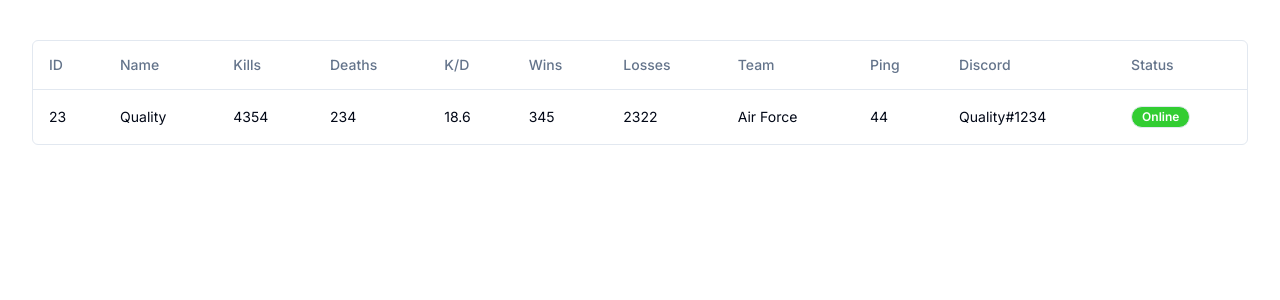
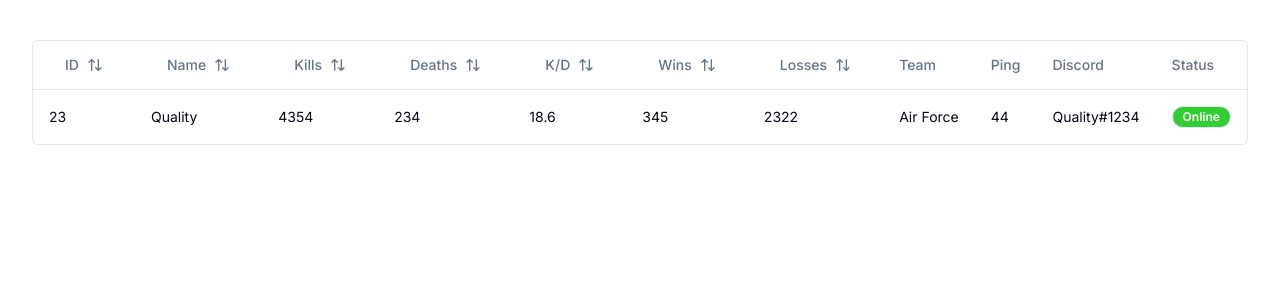
Before and after one commit to vtonu/my-grid-app, a Next.js app: page / in a window 1280 px wide. Shown: the top 300 px of the page. Built offline with nearby package versions, Linux system fonts and the light colour scheme.

Commit message:
Made it sortable.

```diff
--- a/app/payments/columns.tsx
+++ b/app/payments/columns.tsx
@@ -2,6 +2,8 @@
 
 import { ColumnDef } from '@tanstack/react-table';
 import { Badge } from '@/components/ui/badge';
+import { ArrowUpDown, MoreHorizontal } from 'lucide-react';
+import { Button } from '@/components/ui/button';
 
 // This type is used to define the shape of our data.
 // You can use a Zod schema here if you want.
@@ -23,35 +25,94 @@
 export const columns: ColumnDef<Payment>[] = [
   {
     accessorKey: 'id',
-    header: 'ID',
+    header: ({ column }) => {
+      return (
+        <Button
+          variant="ghost"
+          onClick={() => column.toggleSorting(column.getIsSorted() === 'asc')}>
+          ID
+          <ArrowUpDown className="ml-2 h-4 w-4" />
+        </Button>
+      );
+    },
   },
-  /* {
-    accessorKey: 'status',
-    header: 'ID',
-  }, */
   {
     accessorKey: 'name',
-    header: 'Name',
+    header: ({ column }) => {
+      return (
+        <Button
+          variant="ghost"
+          onClick={() => column.toggleSorting(column.getIsSorted() === 'asc')}>
+          Name
+          <ArrowUpDown className="ml-2 h-4 w-4" />
+        </Button>
+      );
+    },
   },
   {
     accessorKey: 'kills',
-    header: 'Kills',
+    header: ({ column }) => {
+      return (
+        <Button
+          variant="ghost"
+          onClick={() => column.toggleSorting(column.getIsSorted() === 'asc')}>
+          Kills
+          <ArrowUpDown className="ml-2 h-4 w-4" />
+        </Button>
+      );
+    },
   },
   {
     accessorKey: 'deaths',
-    header: 'Deaths',
+    header: ({ column }) => {
+      return (
+        <Button
+          variant="ghost"
+          onClick={() => column.toggleSorting(column.getIsSorted() === 'asc')}>
+          Deaths
+          <ArrowUpDown className="ml-2 h-4 w-4" />
+        </Button>
+      );
+    },
   },
   {
     accessorKey: 'kd',
-    header: 'K/D',
+    header: ({ column }) => {
+      return (
+        <Button
+          variant="ghost"
+          onClick={() => column.toggleSorting(column.getIsSorted() === 'asc')}>
+          K/D
+          <ArrowUpDown className="ml-2 h-4 w-4" />
+        </Button>
+      );
+    },
   },
   {
     accessorKey: 'wins',
-    header: 'Wins',
+    header: ({ column }) => {
+      return (
+        <Button
+          variant="ghost"
+          onClick={() => column.toggleSorting(column.getIsSorted() === 'asc')}>
+          Wins
+          <ArrowUpDown className="ml-2 h-4 w-4" />
+        </Button>
+      );
+    },
   },
   {
     accessorKey: 'losses',
-    header: 'Losses',
+    header: ({ column }) => {
+      return (
+        <Button
+          variant="ghost"
+          onClick={() => column.toggleSorting(column.getIsSorted() === 'asc')}>
+          Losses
+          <ArrowUpDown className="ml-2 h-4 w-4" />
+        </Button>
+      );
+    },
   },
   {
     accessorKey: 'teams',
--- a/app/payments/data-table.tsx
+++ b/app/payments/data-table.tsx
@@ -1,6 +1,14 @@
 'use client';
 
-import { ColumnDef, flexRender, getCoreRowModel, useReactTable } from '@tanstack/react-table';
+import * as React from 'react';
+import {
+  ColumnDef,
+  SortingState,
+  getSortedRowModel,
+  flexRender,
+  getCoreRowModel,
+  useReactTable,
+} from '@tanstack/react-table';
 
 import {
   Table,
@@ -17,10 +25,16 @@
 }
 
 export function DataTable<TData, TValue>({ columns, data }: DataTableProps<TData, TValue>) {
+  const [sorting, setSorting] = React.useState<SortingState>([]);
   const table = useReactTable({
     data,
     columns,
     getCoreRowModel: getCoreRowModel(),
+    onSortingChange: setSorting,
+    getSortedRowModel: getSortedRowModel(),
+    state: {
+      sorting,
+    },
   });
 
   return (
--- /dev/null
+++ b/components/ui/button.tsx
@@ -0,0 +1,56 @@
+import * as React from "react"
+import { Slot } from "@radix-ui/react-slot"
+import { cva, type VariantProps } from "class-variance-authority"
+
+import { cn } from "@/lib/utils"
+
+const buttonVariants = cva(
+  "inline-flex items-center justify-center whitespace-nowrap rounded-md text-sm font-medium ring-offset-background transition-colors focus-visible:outline-none focus-visible:ring-2 focus-visible:ring-ring focus-visible:ring-offset-2 disabled:pointer-events-none disabled:opacity-50",
+  {
+    variants: {
+      variant: {
+        default: "bg-primary text-primary-foreground hover:bg-primary/90",
+        destructive:
+          "bg-destructive text-destructive-foreground hover:bg-destructive/90",
+        outline:
+          "border border-input bg-background hover:bg-accent hover:text-accent-foreground",
+        secondary:
+          "bg-secondary text-secondary-foreground hover:bg-secondary/80",
+        ghost: "hover:bg-accent hover:text-accent-foreground",
+        link: "text-primary underline-offset-4 hover:underline",
+      },
+      size: {
+        default: "h-10 px-4 py-2",
+        sm: "h-9 rounded-md px-3",
+        lg: "h-11 rounded-md px-8",
+        icon: "h-10 w-10",
+      },
+    },
+    defaultVariants: {
+      variant: "default",
+      size: "default",
+    },
+  }
+)
+
+export interface ButtonProps
+  extends React.ButtonHTMLAttributes<HTMLButtonElement>,
+    VariantProps<typeof buttonVariants> {
+  asChild?: boolean
+}
+
+const Button = React.forwardRef<HTMLButtonElement, ButtonProps>(
+  ({ className, variant, size, asChild = false, ...props }, ref) => {
+    const Comp = asChild ? Slot : "button"
+    return (
+      <Comp
+        className={cn(buttonVariants({ variant, size, className }))}
+        ref={ref}
+        {...props}
+      />
+    )
+  }
+)
+Button.displayName = "Button"
+
+export { Button, buttonVariants }
--- a/package.json
+++ b/package.json
@@ -9,6 +9,7 @@
     "lint": "next lint"
   },
   "dependencies": {
+    "@radix-ui/react-slot": "^1.0.2",
     "@tanstack/react-table": "^8.15.3",
     "class-variance-authority": "^0.7.0",
     "clsx": "^2.1.0",
```
Also changed, not shown: 1 other file (tests, documents, lock files or other folders).
